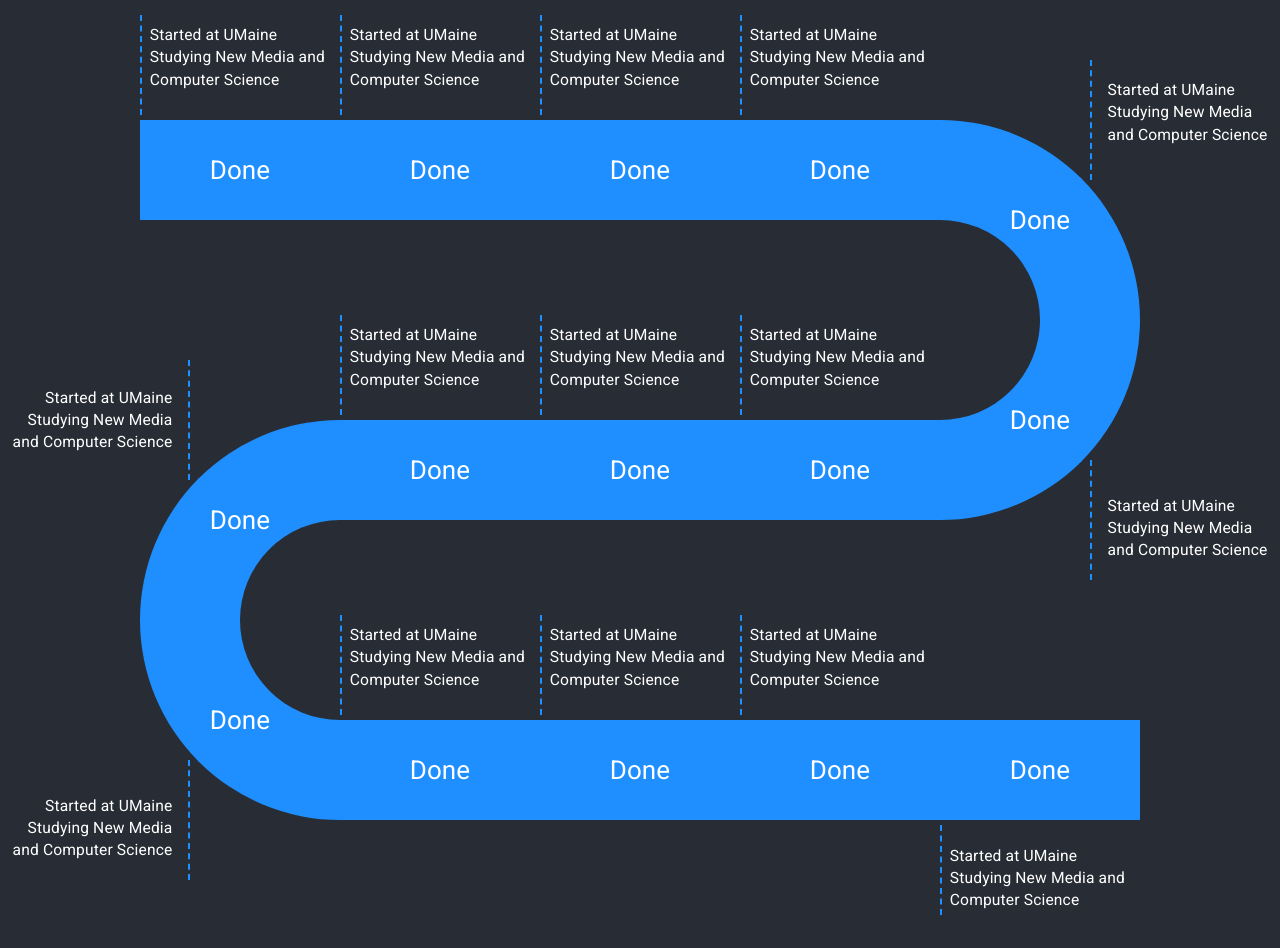
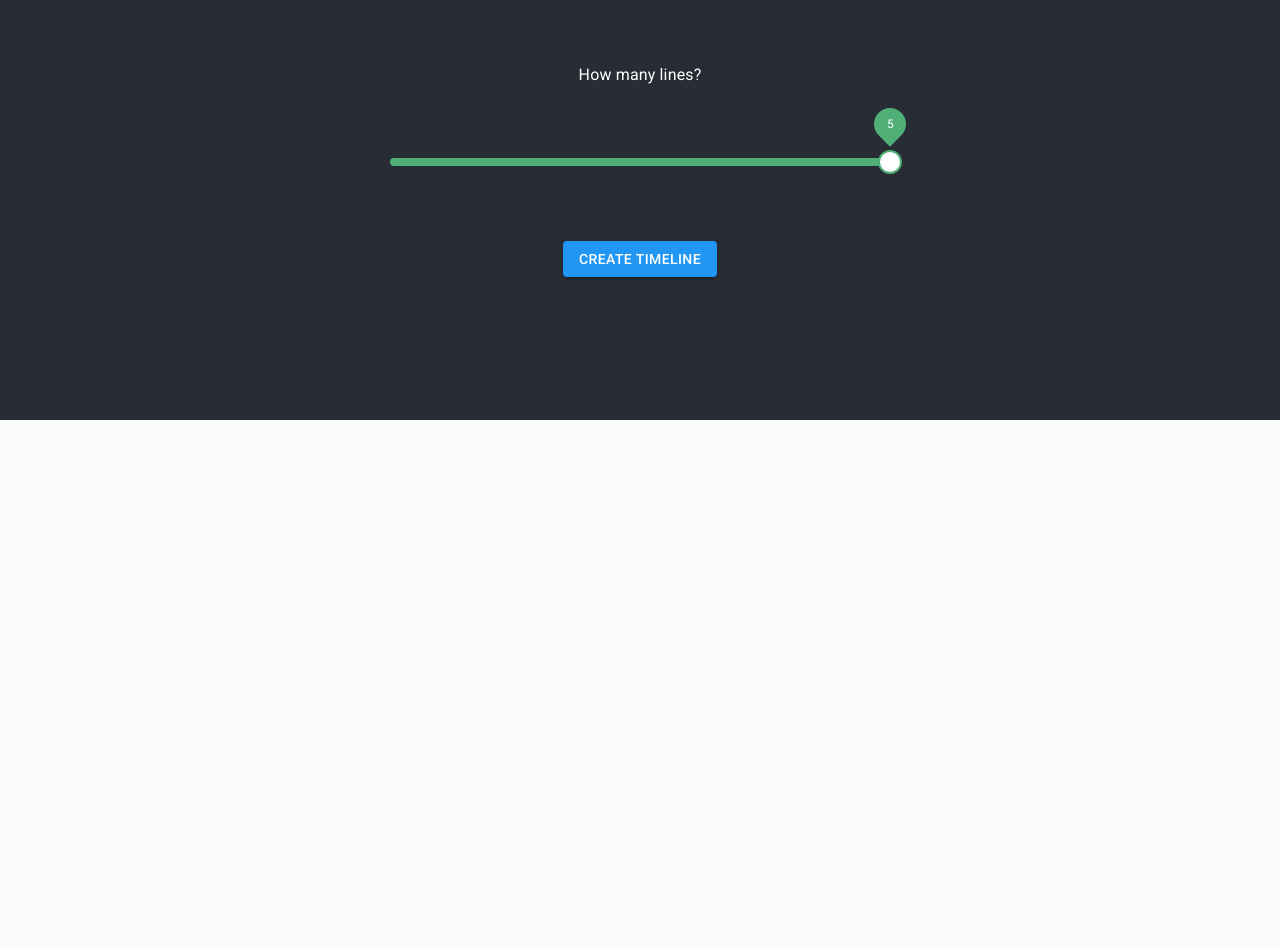
Before and after one commit to kaplantm/splineLine, a React (Create React App) app: page / in a window 1280 px wide. Shown: the part 180-1128 px from the top of the page. After the commit the page ends 800 px from the top, so only its background shows below. Built offline with nearby package versions, Linux system fonts and the light colour scheme.

Commit message:
add year or label box

```diff
--- a/src/App.css
+++ b/src/App.css
@@ -27,7 +27,6 @@
 .App-logo {
   width: 80%;
   max-height: 10vh;
-  pointer-events: none;
 }
 
 .App-header {
--- a/src/App.js
+++ b/src/App.js
@@ -22,8 +22,8 @@
 `;
 
 function App() {
-  const [stage, setStage] = useState(2);
-  const [lineCount, setLineCount] = useState(2);
+  const [stage, setStage] = useState(1);
+  const [lineCount, setLineCount] = useState(5);
   const [isLoading, setIsLoading] = useState(false);
 
   const state = {
@@ -32,13 +32,17 @@
     isLoading: { updater: setIsLoading, value: isLoading }
   };
 
+  const headerLogoClass = `App-logo ${
+    state.stage.value !== 1 ? "pointer" : ""
+  }`;
+
   return (
     <ThemeProvider theme={theme}>
       <React.Fragment>
         <CssBaseline />
         <div className="App">
-          <header className="App-header">
-            <img src={logo} className="App-logo" alt="logo" />
+          <header className="App-header" onMouseUp={() => setStage(1)}>
+            <img src={logo} className={headerLogoClass} alt="logo" />
           </header>
           <div className="AppContent">
             {stage === 1 && <Stage1 {...state} />}
--- a/src/components/Stage1.js
+++ b/src/components/Stage1.js
@@ -48,7 +48,7 @@
       >
         <Slider
           valueLabelDisplay="on"
-          defaultValue={stage.value}
+          defaultValue={lineCount.value}
           aria-labelledby="how-many-lines"
           step={1}
           marks
--- a/src/components/Stage2.js
+++ b/src/components/Stage2.js
@@ -15,14 +15,16 @@
 import TimeLineLeft from "./stage2/TimeLineLeft";
 import TimeLineRight from "./stage2/TimeLineRight";
 
-const lineCount = 3;
 function Stage2(props) {
+  const { lineCount = 3 } = props;
+  const lines = lineCount.value;
+
   return (
     <React.Fragment>
       <div className="flex-container margin-auto">
-        <TimeLineLeft lineCount={lineCount} />
-        <TimeLineCenter lineCount={lineCount} />
-        <TimeLineRight lineCount={lineCount} />
+        <TimeLineLeft lineCount={lines} />
+        <TimeLineCenter lineCount={lines} />
+        <TimeLineRight lineCount={lines} />
       </div>
     </React.Fragment>
   );
--- a/src/components/stage2/PieceBase.css
+++ b/src/components/stage2/PieceBase.css
@@ -110,31 +110,49 @@
 /* TIMELINE TEXT */
 .square-text {
   /* background-color: orange; */
-  border-left: 2px dashed dodgerblue;
+  /* border-left: 2px dashed dodgerblue; */
   display: flex;
-  justify-content: center;
+  /* justify-content: flex-start; */
+
+  /* justify-content: center; */
+  justify-content: flex-end;
   flex-direction: column;
   position: absolute;
   top: -105px;
   left: 0;
   height: 100px;
-  padding: 0em 0.5em 1em 0.5em;
+  padding: 0em 0.5em 1em 1em;
 }
 .square-text-below {
   /* background-color: pink; */
-  border-left: 2px dashed dodgerblue;
   display: flex;
-  justify-content: center;
+  justify-content: flex-start;
   flex-direction: column;
   position: absolute;
-  bottom: -95px;
-  height: 90px;
+  bottom: -115px;
+  height: 100px;
   left: 0;
-  padding: 1em 0.5em 0em 0.5em;
+  padding: 1em 0.5em 0em 1m;
+}
+
+.square-text-border {
+  border-left: 2px dashed dodgerblue;
+}
+.quarter-circle-lower-right-text-border {
+  border-left: 2px dashed dodgerblue;
+}
+.quarter-circle-lower-left-text-border {
+  border-right: 2px dashed dodgerblue;
+}
+.quarter-circle-upper-right-text-border {
+  border-left: 2px dashed dodgerblue;
+}
+.quarter-circle-upper-left-text-border {
+  border-right: 2px dashed dodgerblue;
 }
 
 .quarter-circle-lower-right-text {
-  border-left: 2px dashed dodgerblue;
+  /* border-left: 2px dashed dodgerblue; */
   /* background-color: olive; */
   display: flex;
   justify-content: center;
@@ -148,7 +166,7 @@
 .quarter-circle-lower-left-text {
   /* background-color: blue; */
   text-align: right;
-  border-right: 2px dashed dodgerblue;
+  /* border-right: 2px dashed dodgerblue; */
   position: absolute;
   display: flex;
   justify-content: center;
@@ -160,7 +178,7 @@
 }
 .quarter-circle-upper-right-text {
   /* background-color: red; */
-  border-left: 2px dashed dodgerblue;
+  /* border-left: 2px dashed dodgerblue; */
   position: absolute;
   display: flex;
   justify-content: center;
@@ -173,14 +191,14 @@
 .quarter-circle-upper-left-text {
   /* background-color: red; */
   text-align: right;
-  border-right: 2px dashed dodgerblue;
+  /* border-right: 2px dashed dodgerblue; */
   position: absolute;
   display: flex;
   justify-content: center;
   flex-direction: column;
   top: -160px;
   height: 120px;
-  padding: 0em 1em 0em 1em;
+  padding: 0em 1em 1em 1em;
   right: 150px;
 }
 
--- a/src/components/stage2/PieceBase.js
+++ b/src/components/stage2/PieceBase.js
@@ -43,7 +43,11 @@
     id,
     children,
     textClassModifier = "",
-    innerTextContent
+    innerTextContent,
+    onMouseUpInner,
+    onMouseOut,
+    onMouseEnter,
+    displayTextContent
   } = props;
 
   let element, combinedStyle;
@@ -52,22 +56,31 @@
     ? `${shapeClasses[shape]}-static`
     : shapeClasses[shape];
   const textLocationClass = `${shapeClassName}-text${textClassModifier}`;
+  const textBorderClass = displayTextContent
+    ? `${shapeClassName}-text-border`
+    : "";
   const innerTextLocationClass = `${shapeClassName}-inner-text${textClassModifier}`;
 
   return (
     <div
       className={`${shapeClassName} animateColorChange"`}
       style={combinedStyle}
-      onMouseOver={onMouseOver}
-      onMouseUp={onMouseUp}
+      // onMouseOver={onMouseOver}
       id={id}
     >
       {!isStaticPiece && (
         <React.Fragment>
-          <div className={`absolute-full ${innerTextLocationClass}`}>
+          <div
+            className={`absolute-full ${innerTextLocationClass}`}
+            onMouseUp={onMouseUp}
+            onMouseOut={onMouseOut}
+            onMouseEnter={onMouseEnter}
+          >
             {innerTextContent}
           </div>
-          <div className={`timeLineBlockText ${textLocationClass}`}>
+          <div
+            className={`timeLineBlockText ${textLocationClass} ${textBorderClass}`}
+          >
             {children}
           </div>
         </React.Fragment>
--- a/src/components/stage2/TimeLineLeft.js
+++ b/src/components/stage2/TimeLineLeft.js
@@ -36,7 +36,6 @@
   if (isEvenLineCount) {
     const plainLine = (
       <React.Fragment key={`TIMELINE_LEFT_${numCurves}`}>
-        >
         <TimelinePiece style={style} />
         <DataPiece style={style} />
       </React.Fragment>
--- a/src/components/stage2/TimelinePiece.js
+++ b/src/components/stage2/TimelinePiece.js
@@ -15,98 +15,107 @@
 function TimeLinePiece(props) {
   const { style = {}, shape = shapeNames.SQUARE, textClassModifier } = props;
 
-  const [contentValue, setContent] = useState(
-    "Started at UMaine Studying New Media and Computer Science"
-  );
+  const [contentValue, setContent] = useState();
   const [modeValue, setMode] = useState(VIEW_MODE);
+  const [labelValue, setLabel] = useState();
+  // const [contentValue, setContent] = useState(
+  //   "visited washington dc with hanna karas"
+  // );
+  // const [modeValue, setMode] = useState(VIEW_MODE);
+  // const [labelValue, setLabel] = useState("Summery 2015");
+  const [hoverText, setHoverText] = useState("");
 
   const state = {
     content: { updater: setContent, value: contentValue },
-    mode: { updater: setMode, value: modeValue }
+    label: { updater: setLabel, value: labelValue },
+    mode: { updater: setMode, value: modeValue },
+    hoverText: { updater: setHoverText, value: hoverText }
   };
 
   const onMouseUp = e => {
     // console.log("onMouseUp", e.target);
     // state.content.updater("cool new stuff");
-    state.mode.updater(EDIT_MODE);
+    if (state.mode.value === EDIT_MODE) {
+      console.log("onMouseUp", "set view");
+      state.mode.updater(VIEW_MODE);
+    } else {
+      state.mode.updater(EDIT_MODE);
+      console.log("onMouseUp", "set edit");
+    }
   };
-  const onMouseOver = e => {
-    // console.log("onMouseOver", e.target);
+  const onMouseEnter = e => {
+    // console.log("onMouseEnter", e.target);
+    setHoverText("Edit");
   };
 
+  const onMouseOut = e => {
+    setHoverText("");
+    // console.log("onMouseOut", e.target);
+  };
+
+  const handleChangeEvent = updater => e => {
+    // this.setState({ [input]: e.target.value });
+    // console.log("yo");
+    updater(e.target.value);
+  };
+
+  const shouldDisplayTextContent =
+    state.content.value || state.label.value || state.mode.value === EDIT_MODE;
+  // const textClasses = ` ${textClassModifier} ${
+  //   shouldDisplayTextContent ? "" : "hidden"
+  // }`;
+
+  console.log(shouldDisplayTextContent);
   return (
     <div style={{ position: "relative" }}>
       <PieceBase
         shape={shape}
         style={style}
         onMouseUp={onMouseUp}
-        onMouseOver={onMouseOver}
+        // onMouseOver={onMouseOver}
+        onMouseEnter={onMouseEnter}
+        onMouseOut={onMouseOut}
         textClassModifier={textClassModifier}
-        innerTextContent={"Done"}
+        displayTextContent={shouldDisplayTextContent}
+        innerTextContent={
+          state.mode.value === EDIT_MODE ? "Done" : state.hoverText.value
+        }
       >
-        {state.mode.value !== EDIT_MODE && state.content.value}
+        {state.mode.value !== EDIT_MODE && (
+          <React.Fragment>
+            <h3>{state.label.value}</h3>
+            {state.content.value}
+          </React.Fragment>
+        )}
         {state.mode.value === EDIT_MODE && (
-          <div>
-            {/* <Button
-              variant="contained"
-              color="primary"
-              // onClick={handleCreateTimelineButtonClick}
-            >
-              Update
-            </Button> */}
-            {/* <div
-              style={{
-                position: "absolute",
-                top: -20,
-                left: 0,
-                right: 0,
-                bottom: 0,
-                display: "flex",
-                flexDirection: "column",
-                justifyContent: "center",
-                alignItems: "center"
+          <React.Fragment>
+            <TextField
+              defaultValue={state.label.value}
+              style={{ marginTop: "-.5em" }}
+              placeholder="Enter Year or Label"
+              id="outlined-multiline-static"
+              inputProps={{
+                maxLength: 20
               }}
-            > */}
+              variant="outlined"
+              onChange={handleChangeEvent(state.label.updater)}
+            />
             <TextField
-              // style={{ width: "100%", marginTop: "-2em" }}
+              defaultValue={state.content.value}
+              style={{ marginTop: ".5em", marginBottom: "-.5em" }}
+              placeholder="Enter Text"
               id="outlined-multiline-static"
               multiline
               rows="4"
               inputProps={{
                 maxLength: 70
               }}
-              defaultValue="Default Value"
               variant="outlined"
+              onChange={handleChangeEvent(state.content.updater)}
             />
-            {/* </div> */}
-          </div>
+          </React.Fragment>
         )}
       </PieceBase>
-      {/* {state.mode.value === EDIT_MODE && (
-        <div
-          style={{
-            position: "absolute",
-            top: 0,
-            left: 0,
-            right: 0,
-            bottom: 0,
-            display: "flex",
-            justifyContent: "center",
-            alignItems: "center"
-          }}
-        >
-          <TextField
-            style={{ width: "80%", height: 80 }}
-            id="outlined-multiline-static"
-            multiline
-            // rows="4"
-            defaultValue="Default Value"
-            // className={classes.textField}
-            // margin="normal"
-            variant="outlined"
-          />
-        </div>
-      )} */}
     </div>
   );
 }
--- a/src/index.css
+++ b/src/index.css
@@ -25,3 +25,7 @@
   align-items: center;
   justify-content: center;
 }
+
+.pointer {
+  cursor: pointer;
+}
```
Also changed, not shown: src/theming/theme.js (+12 -12 lines).
